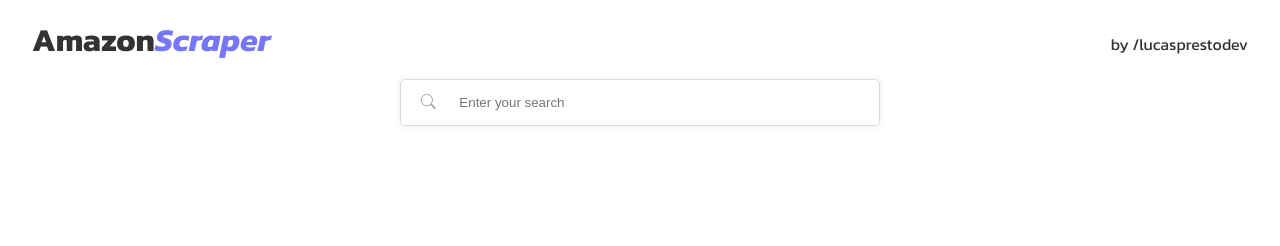
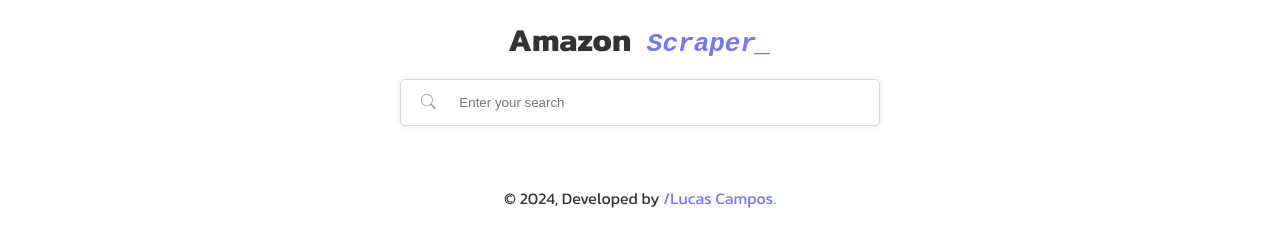
Before and after one commit to lucascamposdev/AmazonScrape, a website: page public/index.html in a window 1280 px wide. Drawn offline with nearby package versions, Linux system fonts and the light colour scheme.

Commit message:
style main page 2.0

```diff
--- a/public/index.html
+++ b/public/index.html
@@ -9,19 +9,16 @@
 </head>
 <body>
     <header>
-        <h1 class="main-title">Amazon<em>Scraper</em></h1>
-        <span class="contact">
-            <a href="https://www.linkedin.com/in/lucascamposdev/" target="_blank">by /lucasprestodev</a>
-        </span>
+        <h1 class="main-title">Amazon<em class="light-purple"> Scraper_</em></h1>
     </header>
     <form id="search-form">
-        <div class="input-wrapper round-clean">
+        <div class="search-wrapper round-clean">
             <i class="search-icon bi bi-search"></i>
-            <input type="text" id="search" placeholder="Enter your search" required>
+            <input type="text" id="search" placeholder="Enter your search" required autocomplete="off">
         </div>
     </form>
     <div id="results"></div>
-
+    <footer>© 2024, Developed by <a href="https://www.linkedin.com/in/lucascamposdev/"  class="light-purple" target="_blank">/Lucas Campos.</a></footer>
     <script src="script.js"></script>
 </body>
 </html>
--- a/public/styles.css
+++ b/public/styles.css
@@ -1,5 +1,6 @@
 @import url('https://fonts.googleapis.com/css2?family=Kanit:ital,wght@0,100;0,200;0,300;0,400;0,500;0,600;0,700;0,800;0,900;1,100;1,200;1,300;1,400;1,500;1,600;1,700;1,800;1,900&display=swap');
 @import url('https://fonts.googleapis.com/css2?family=Roboto+Flex:opsz,wght@8..144,100..1000&display=swap');
+
 /* Resets */
 body {
     font-family: Kanit, sans-serif;
@@ -27,23 +28,28 @@
     border: 1px solid rgba(128, 128, 128, 0.29);
     box-shadow: 0px 0px 5px 1px rgba(128, 128, 128, 0.137);
 }
+.light-purple{
+    color: rgb(118, 118, 248);
+}
 
 /* Header */
 header{
     width: 100%;
     display: flex;
     align-items: center;
+    justify-content: center;
     color: #333;
     position: relative;
 }
-.main-title{
-    margin-right: auto;
+    header h1{
         color: #333;
+        margin: 0 0 15px 0;
     }
-.main-title em{
-    color: rgb(118, 118, 248);
+    header h1 em{
+        font-family: monospace;
     }
-header a{
+
+.contact{
     position: absolute;
     right: 0;
     top: 0;
@@ -51,30 +57,33 @@
 }
 
 /* Search */
-h1{
-    margin: 0 0 15px 0;
+.search-wrapper{
+    padding: 5px 10px;
 }
-.input-wrapper{
-    padding: 5px 10px;
+    #search-form {
+        margin-bottom: 20px;
     }
     .search-icon{
         padding: 5px 10px;
         color: rgb(168, 167, 167);
         font-size: 15px;
     }
-    .input-wrapper input{
+    #search{
         padding: 10px;
         outline: none;
         width: 400px;
     }
-#search-form {
-    margin-bottom: 20px;
+
+    .search-wrapper:hover{
+        background: rgba(211, 211, 211, 0.29);
     }
 
 /* Results */
 #results{
     padding: 20px;
 }
+
+/* Product */
     .product {
         display: flex;
         border-radius: 5px;
@@ -120,3 +129,8 @@
         background: rgb(248, 248, 254);
         cursor: pointer;
     }
+
+/* Footer */
+footer{
+    color: #333;
+}
```
Also changed, not shown: README.md. Lines whose indentation alone changed are shown as unchanged.
